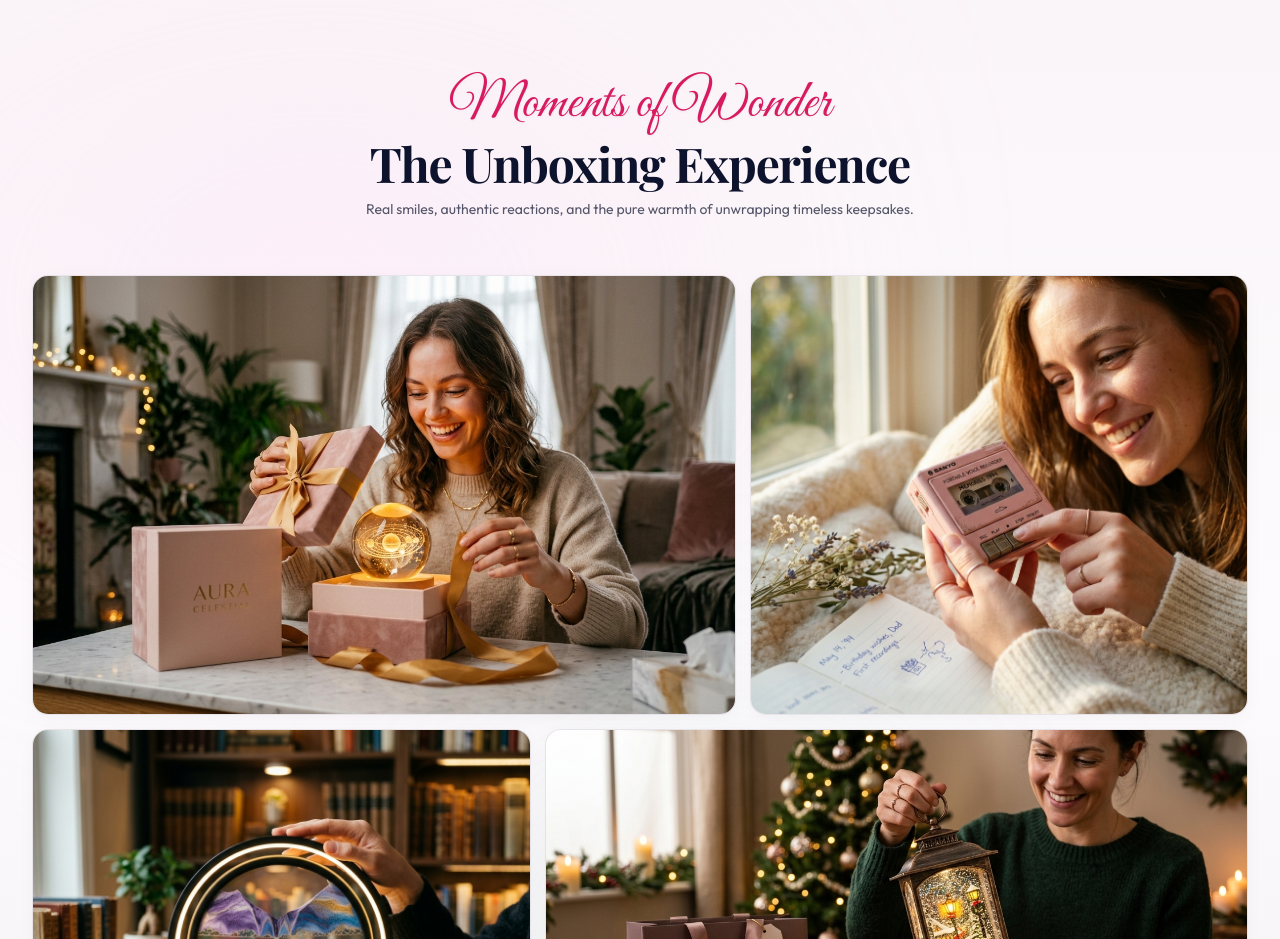
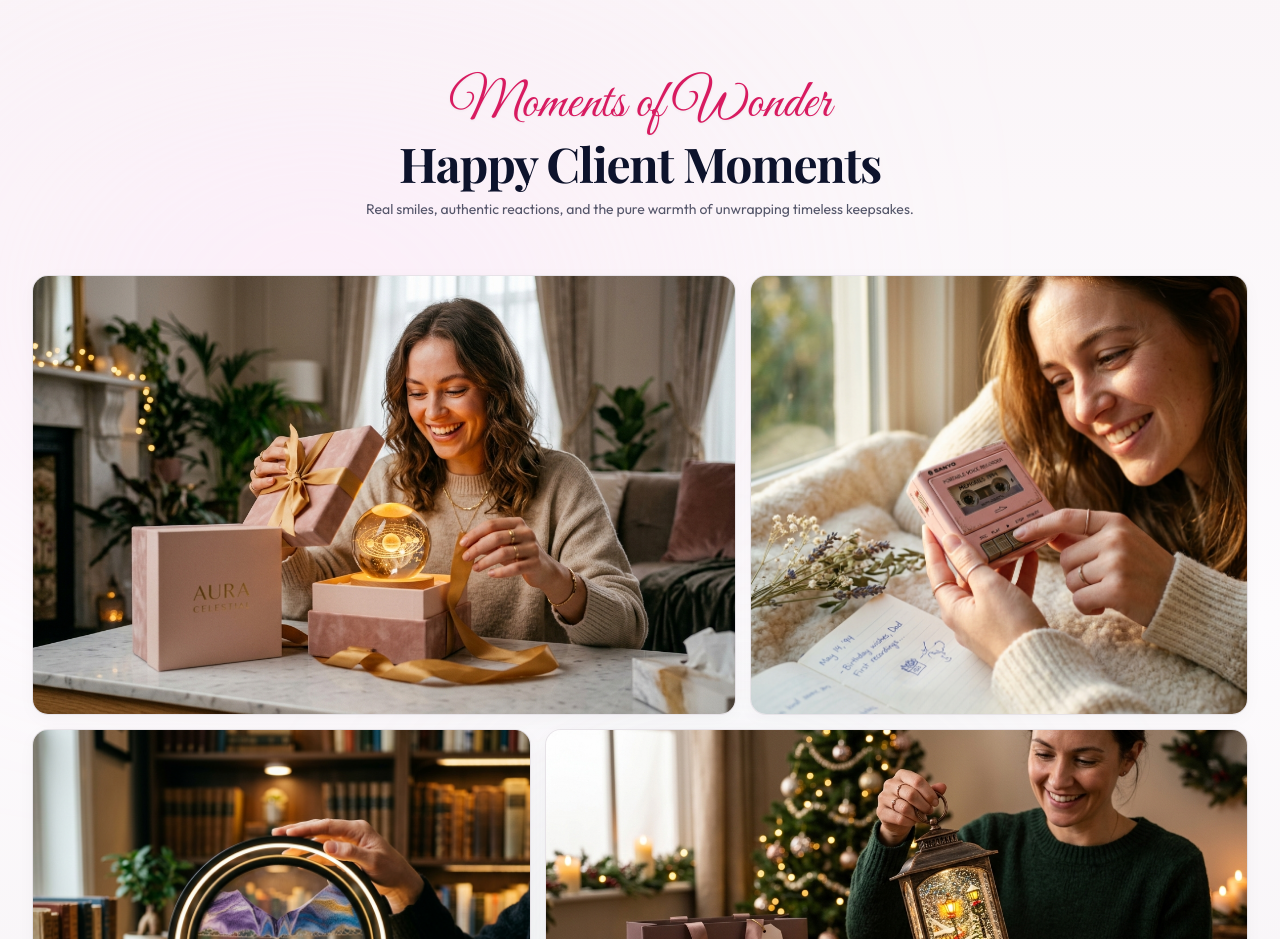
Before and after one commit to abunayem04/Zahra-s-World, a Next.js app: page / in a window 1280 px wide. Shown: the part 1780-2719 px from the top of the page. Built offline with nearby package versions, Linux system fonts and the light colour scheme; a web font is replaced by a local one.

Commit message:
chore: update gallery section heading to Happy Client Moments

```diff
--- a/src/components/gallery/UnboxingGallery.tsx
+++ b/src/components/gallery/UnboxingGallery.tsx
@@ -63,7 +63,7 @@
 
           {/* Statuesque Headline */}
           <h2 className="font-playfair text-3xl sm:text-4xl lg:text-5xl font-bold text-noir tracking-tight leading-[1.12] mb-3">
-            The Unboxing Experience
+            Happy Client Moments
           </h2>
 
           <p className="font-sans text-xs sm:text-sm text-noir/70 max-w-xl mx-auto leading-relaxed">
```
